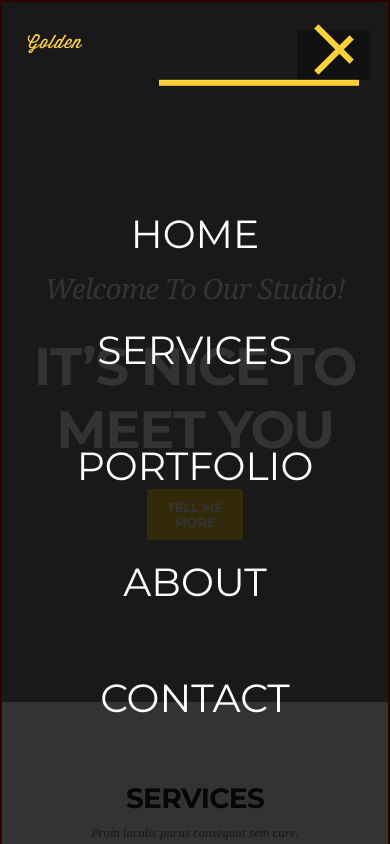
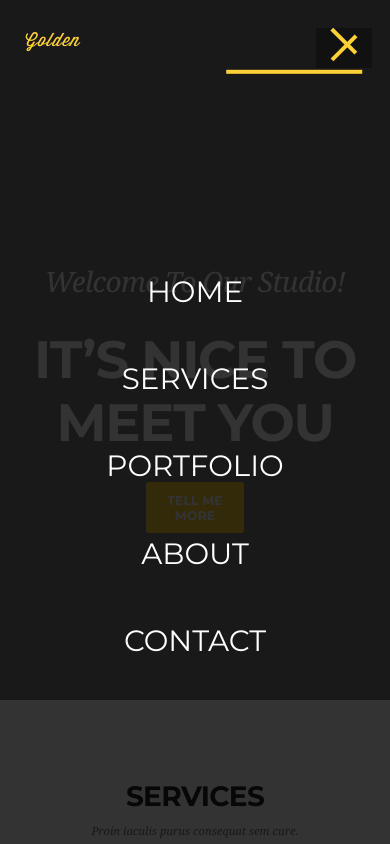
Before and after one commit to ThorTila/golden, a website: page index.html in a window 390 px wide. Both pictures are taken after a click on the element 333 px from the left and 55 px from the top of the page. Shown: the top 844 px of the page. Drawn offline with Linux system fonts and the light colour scheme; files whose address does not match are found by name.

Commit message:
finish responsiveness, release candidate

```diff
--- a/js/script.js
+++ b/js/script.js
@@ -1,5 +1,6 @@
+/*global document, window, self, console, CSS*/
 var nav = document.querySelectorAll('.js-nav');
-for (var i = 0; i < nav.length; i++) {
+for (let i = 0; i < nav.length; i++) {
   nav[i].addEventListener("click", scrollToID, false);
 }
 function scrollToID(event) {
@@ -15,7 +16,7 @@ function targetAddr(element) {
   if (element.hasAttribute('href')) {
     return element.getAttribute('href').replace('#', '');
   } else {
-      link = element.getElementsByTagName('a');
+      var link = element.getElementsByTagName('a');
       for (var i = 0; i < link.length; i++) {
         if (link[i].hasAttribute('href') === true) {
         return link[i].getAttribute('href').replace('#', '');
@@ -53,7 +54,7 @@ function roundDown(number) {
 function smoothScroll(offset, duration) {
     //For older browsers and IE
   if (('scroll-behavior' in document.body.style) === false || (CSS.supports('scroll-behavior', 'smooth')) === false) {
-	 var i = 0;
+      var i = 0;
     var increments = roundDown(offset / (duration / 10));
     var incrementsRemainder = (offset % (duration / 10));
     animate();
@@ -82,7 +83,7 @@ var body = document.getElementsByTagName('body')[0];
 console.log(window.innerWidth);
 if (window.innerWidth <= 768) {
 var nav = document.querySelectorAll('.js-nav');
-for (var i = 0; i < nav.length; i++) {
+for (let i = 0; i < nav.length; i++) {
   nav[i].addEventListener("click", toggleMenu, false);
 }}
 hamburger.addEventListener('click', toggleMenu, false);
@@ -92,7 +93,7 @@ hamburger.addEventListener('click', toggleMenu, false);
         menu.className += ' hamburger-element';
         menu.classList.remove('hamburger-out');
         hamburger.className += ' hamburger-close';
-        body.style.overflow = 'hidden';
+        body.style.overflowY = 'hidden';
         isMenuShown = true;
     }
     function hideMenu () {
--- a/sass/global.scss
+++ b/sass/global.scss
@@ -16,15 +16,6 @@ html {
 body {
     background-color: $white;
     margin: 0;
-    @include desktop {
-        border: 2px solid blue;
-    }
-    @include tablet {
-        border: 2px solid green;        //temporary
-    }
-    @include phone {
-        border: 2px solid red;
-    }
 }
 section {
     @include flex($direction: column, $align: center);
--- a/sass/style.scss
+++ b/sass/style.scss
@@ -5,8 +5,7 @@
 @import 'animations';
 header {
     width: 100%;
-    height: 100vh;
-    max-height: 700px;
+    min-height: 700px;
     @include flex($direction: column, $justify: space-between);
     background: linear-gradient(
         rgba(0, 0, 0, 0.5),
@@ -44,9 +43,9 @@ header {
                 z-index: 100;
             }
             .line {
-                width: 50px;
-                height: 6px;
-                margin-top: 5px;
+                width: 3em;
+                height: .33em;
+                margin-top: .3em;
                 background-color: $yellow;
                 transition: transform 2s;
                 &:first-of-type {
@@ -70,15 +69,15 @@ header {
             }
         }
         .hamburger-element {
-            display: block;
-                @include flex($direction: column, $justify: center);
+            @include flex($direction: column, $justify: center);
+            flex-wrap: wrap;
             animation: slideInMenu;
             animation-duration: 2s;
             animation-fill-mode: forwards;
         }
         .hamburger-out {
-            display: block;
-                @include flex($direction: column, $justify: center);
+            @include flex($direction: column, $justify: center);
+            flex-wrap: wrap;
             animation: slideOutMenu;
             animation-duration: 2s;
             animation-fill-mode: forwards;
@@ -97,7 +96,7 @@ header {
                 z-index: 1;
                 padding-top: 90px;
                 background-color: rgba(0, 0, 0, 0.8);
-                font-size: 4em;
+                font-size: 3em;
             }
             li {
                 display: inline-block;
@@ -228,7 +227,7 @@ header {
             grid-auto-flow: column;
         }
         @include phone {
-            @include grid($column: '1fr', $columnGap: 0);
+            @include grid($column: '1fr', $columnGap: 0, $rowGap: 2.5em);
             grid-auto-rows: 1fr;
         }
         .caption {
@@ -446,10 +445,16 @@ footer {
         @include grid($column: '1fr 1fr 1fr');
         max-width: $maxWidth;
         @include margin-auto;
+        @include tablet {
+            @include grid($column: '1fr 1fr');
+        }
         p {
             margin: auto 0;
             font-family: Montserrat, sans-serif;
             color: #555;
+            @include desktop {
+                margin-left: 1em;
+            }
         }
         .social-media {
             justify-self: center;
```
Also changed, not shown: css/style.css.
